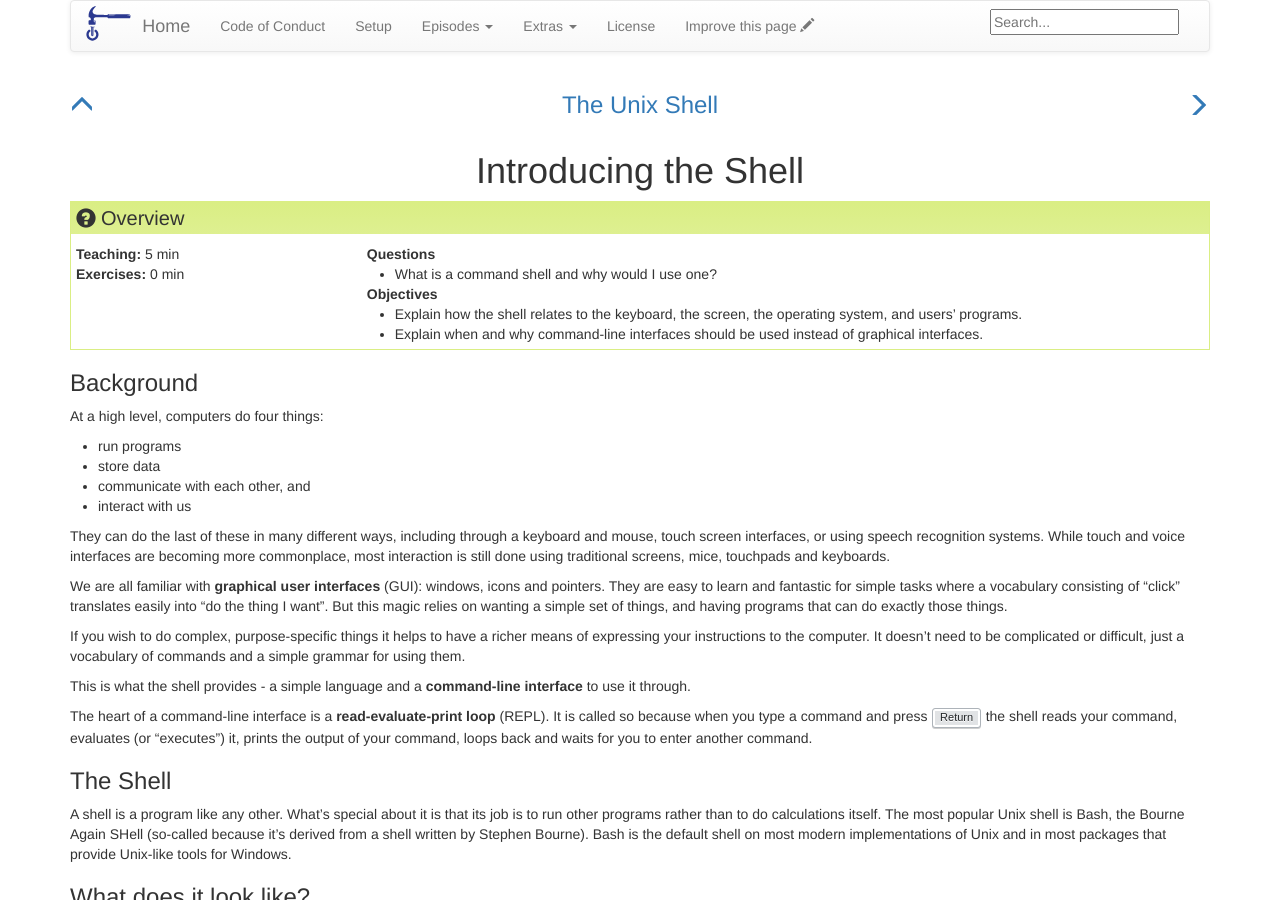
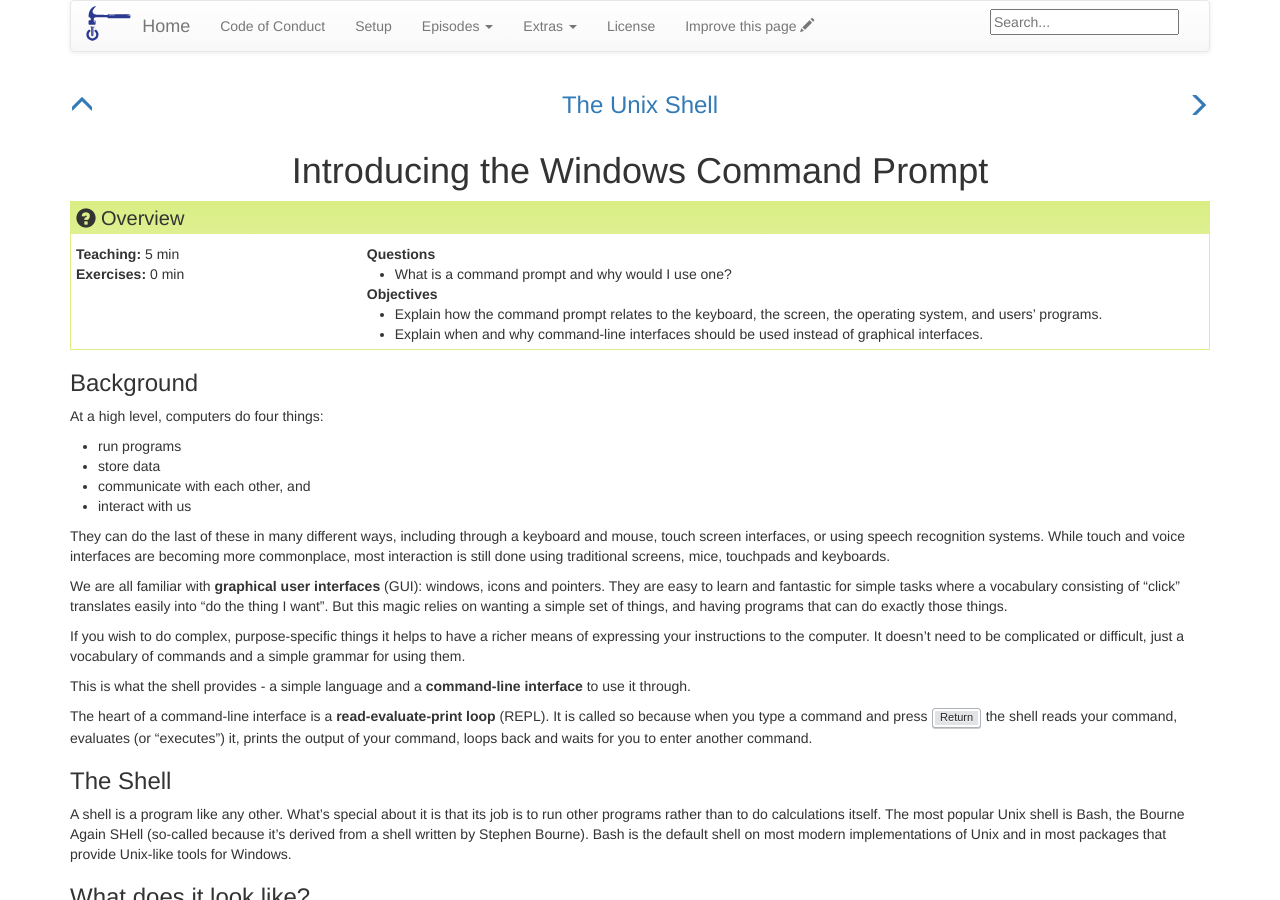
Before and after one commit to LucaDiStasio/wincmd-novice, a Jekyll site: the page built from _episodes/01-intro.md, in a window 1280 px wide and 900 px high. Built offline with Jekyll 4.4.1, drawn with Linux system fonts in a browser that asks for light colours.

Commit message:
commit on 16/10/2018 at 16:41:23

```diff
--- a/_episodes/01-intro.md
+++ b/_episodes/01-intro.md
@@ -1,11 +1,11 @@
 ---
-title: "Introducing the Shell"
+title: "Introducing the Windows Command Prompt"
 teaching: 5
 exercises: 0
 questions:
-- "What is a command shell and why would I use one?"
+- "What is a command prompt and why would I use one?"
 objectives:
-- "Explain how the shell relates to the keyboard, the screen, the operating system, and users' programs."
+- "Explain how the command prompt relates to the keyboard, the screen, the operating system, and users' programs."
 - "Explain when and why command-line interfaces should be used instead of graphical interfaces."
 keypoints:
 - "Explain the steps in the shell's read-run-print cycle."
```
